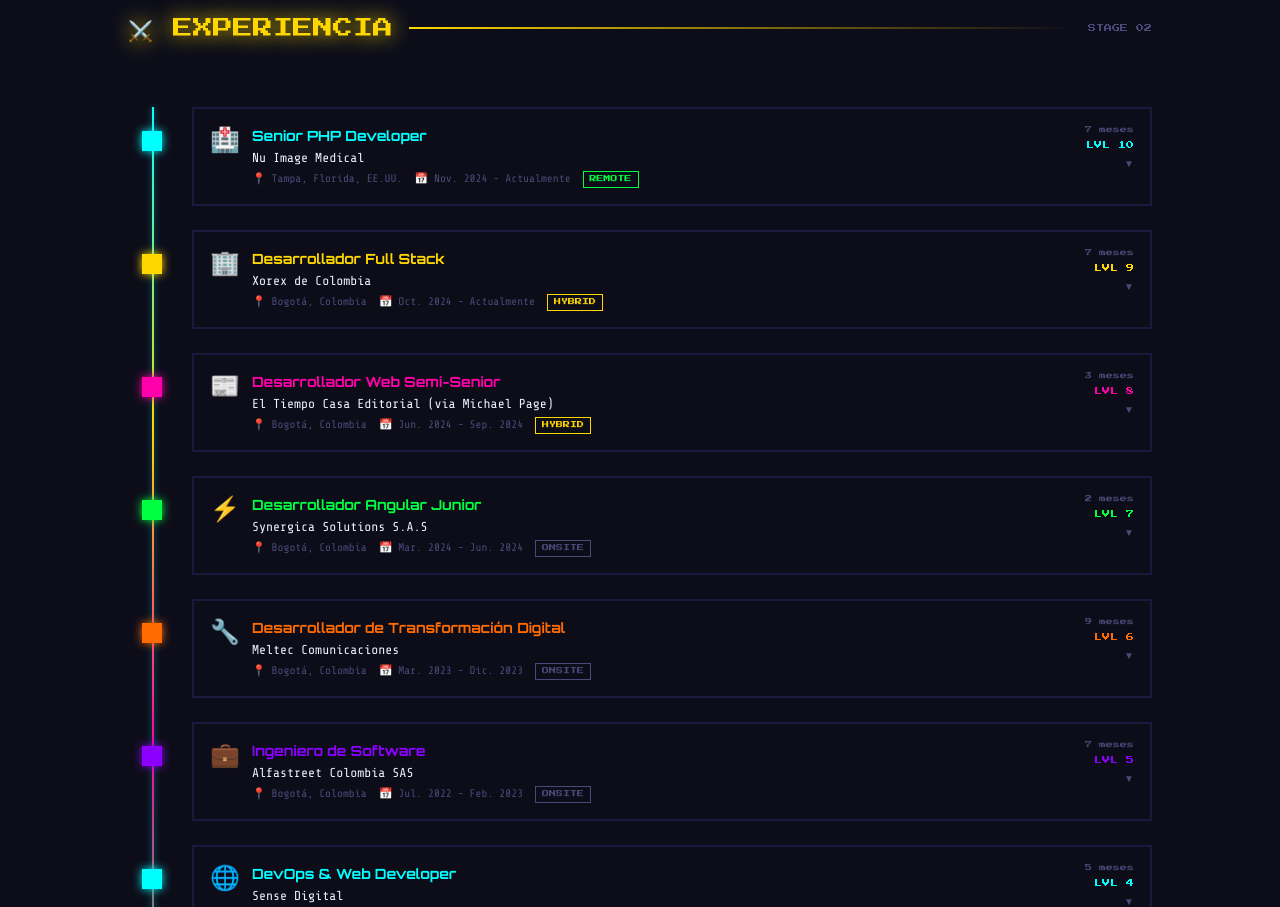
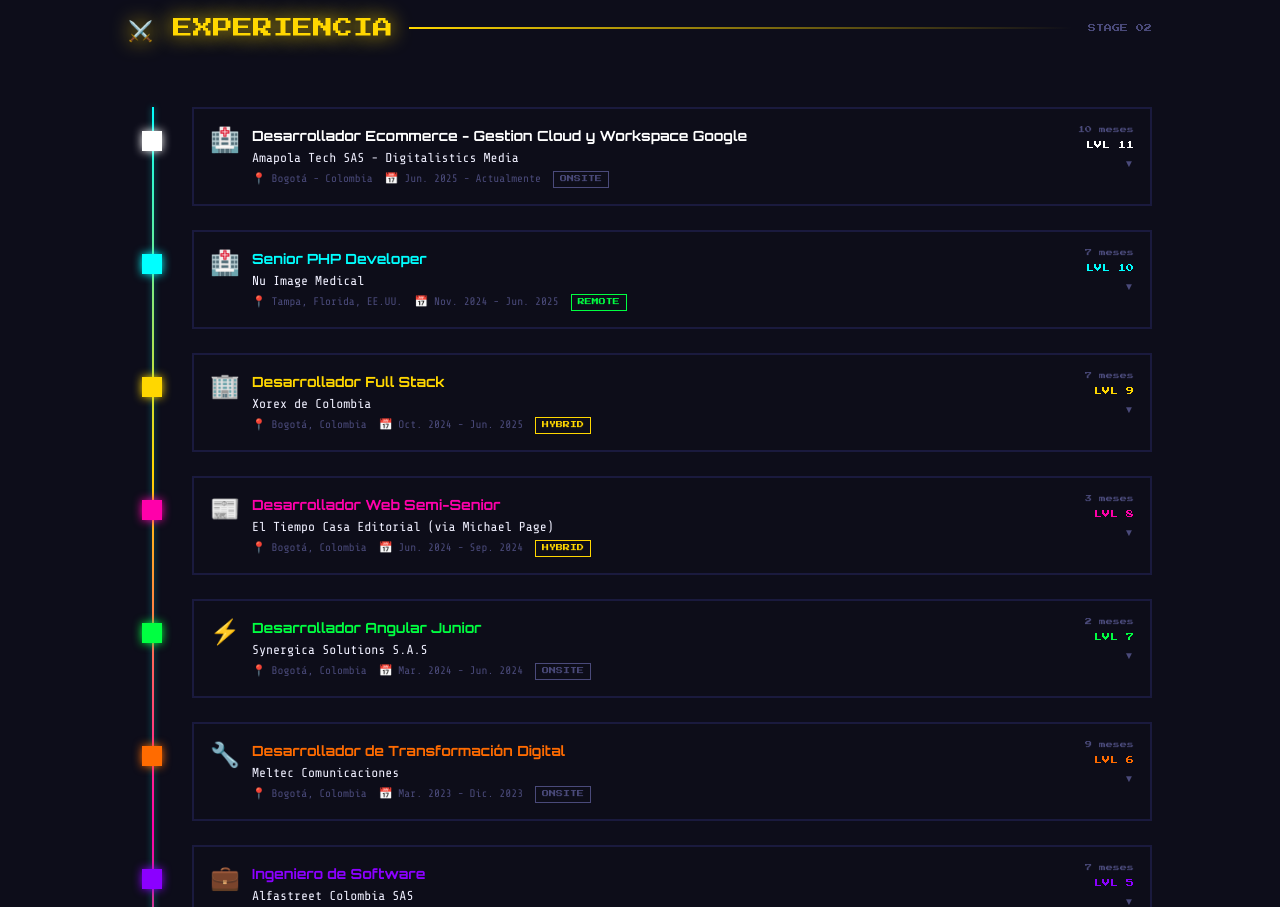
Before and after one commit to Lolesterno/portfolio, a Next.js app: page / in a window 1280 px wide. Shown: the part 1840-2747 px from the top of the page. Built offline with nearby package versions, Linux system fonts and the light colour scheme.

Commit message:
Añadir ultima experiencia laboral

```diff
--- a/components/Experience.tsx
+++ b/components/Experience.tsx
@@ -18,10 +18,29 @@
 
 const jobs: Job[] = [
   {
+    title: 'Desarrollador Ecommerce - Gestion Cloud y Workspace Google',
+    company: 'Amapola Tech SAS - Digitalistics Media',
+    location: 'Bogotá - Colombia',
+    period: 'Jun. 2025 - Actualmente',
+    duration: '10 meses',
+    type: 'onsite',
+    description: [
+      'Desarrollo y mejoras de diferentes ecommerce dedicados a la prestación de servicios de psicología en línea (tupsicologo.com) y prestancion de atención medica inmediata de triage 4 y 5 (doctorone.com).',
+      'Integraciones con pasarelas de pagos locales e internacionales (Duna ecuador, Mercadopago Colombia, Stripe) en las dos plataformas.',
+      'Migracion y consolidación de nuevas API Gateway de desarrollo para mejoras en las experiencias de integraciones futuras y nuevos proyectos.',
+      'Administración interna de sitios web con wordpress y Shopify, ',
+      'Gestion de workspace de Google gracias a GCP para el despliegue y automatización de despliegues mediante pipelines. Gestion de Google Workspace para la gestión empresarial de correo electrónico y ambiente de trabajo con Google.',
+    ],
+    tech: ['PHP', 'Laravel v10 - v12', 'Google Workspace', 'MySQL', 'Next.Js', 'Google Workspace'],
+    color: '#ffffff',
+    icon: '🏥',
+    level: 11,
+  },
+  {
     title: 'Senior PHP Developer',
     company: 'Nu Image Medical',
     location: 'Tampa, Florida, EE.UU.',
-    period: 'Nov. 2024 - Actualmente',
+    period: 'Nov. 2024 - Jun. 2025',
     duration: '7 meses',
     type: 'remote',
     description: [
@@ -38,7 +57,7 @@
     title: 'Desarrollador Full Stack',
     company: 'Xorex de Colombia',
     location: 'Bogotá, Colombia',
-    period: 'Oct. 2024 - Actualmente',
+    period: 'Oct. 2024 - Jun. 2025',
     duration: '7 meses',
     type: 'hybrid',
     description: [
```
